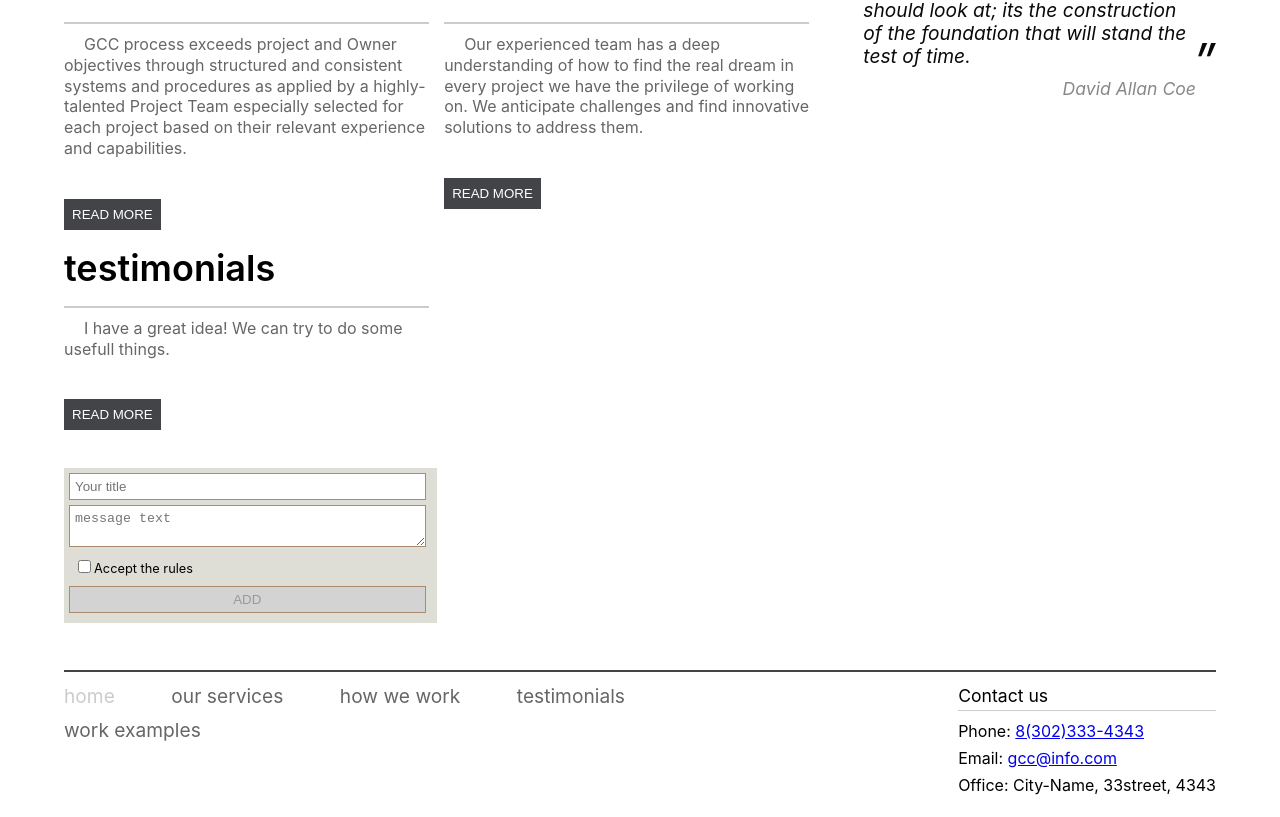
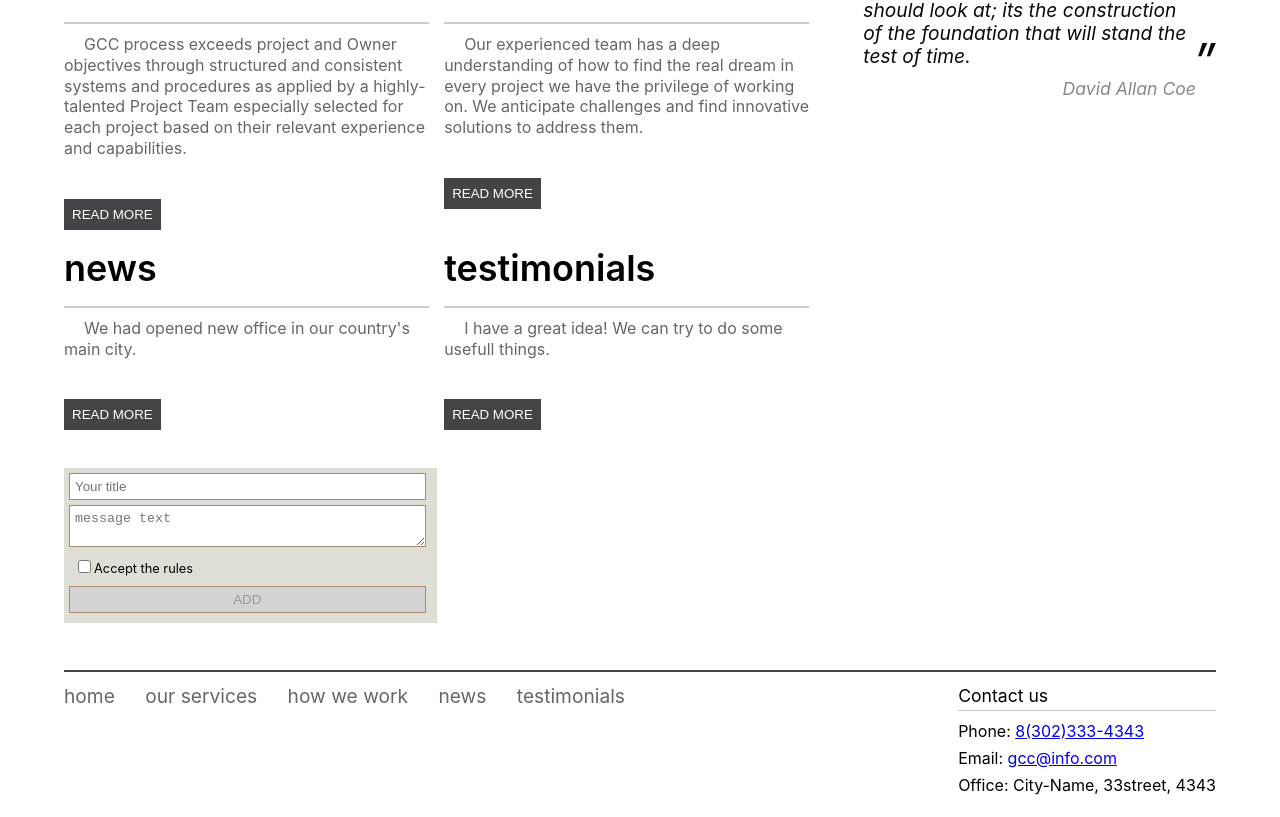
Before and after one commit to t-anpilov/testingSPA, a React (Create React App) app: page / in a window 1280 px wide. Shown: the part 664-1481 px from the top of the page. Built offline with nearby package versions, Linux system fonts and the light colour scheme.

Commit message:
prepair app to us routing

```diff
--- a/public/data/articlesBase.json
+++ b/public/data/articlesBase.json
@@ -13,6 +13,12 @@
     },
     {
         "id": 3,
+        "title": "news",
+        "text": "We had opened new office in our country's main city.",
+        "additional_text": "Huge, representational and beautiful building you can see on the banch of the river"
+    },
+    {
+        "id": 4,
         "title": "testimonials",
         "text": "I have a great idea! We can try to do some usefull things.",
         "additional_text": "It's about environmental protection."
--- a/src/App.css
+++ /dev/null
@@ -1,250 +0,0 @@
-#root {
-  width: 90%;
-  max-width: 1200px;
-  margin: 0 auto;
-}
-header {
-  height: 90px;
-  margin-bottom: 10px;
-  display: flex;
-  align-items: center;
-}
-header nav {
-  width: 50%;
-}
-header ul {
-  display: flex;
-  flex-flow: row wrap;
-  width: 100%;
-  justify-content: space-between;
-}
-.menu_item {
-  display: block;
-  text-align: center;
-}
-.footer_item a,
-.menu_item a {
-  font-size: 1.2rem;
-  outline: none;
-  color: #666;
-  cursor: pointer;
-  text-decoration: none;
-}
-.menu_item {
-  display: flex;
-  align-items: center;
-  margin-right: 10px;
-
-}
-.footer_item.active a,
-.footer_item a:hover,
-.menu_item.active a,
-.menu_item a:hover {
-  color: #ccc;
-  transition: color 0.3s ease-in-out;
-}
-.footer_item.active a,
-.menu_item.active a {
-  cursor: default;
-}
-h1 {
-  display: inline-block;
-  width: 55%;
-  z-index: 1;
-  font: 700 2.25rem / 1.3 'Segoe UI'
-}
-.banners {
-  display: flex;
-  justify-content: space-between;
-  margin-bottom: 10px;
-}
-.page_phrase {
-  position: relative;
-  width: 65%;
-  height: 500px;
-  background-image: url(img/guan.jpg);
-  background-size: 1000px 500px;
-}
-.page_phrase h2 {
-  position: absolute;
-  bottom: 25px;
-  left: 25px;
-  color: #fff;
-  font: 300 2.5rem / 1 'Segoe UI';
-}
-.page_phrase span {
-  display: inline-block;
-  margin-bottom: 10px;
-  padding: 0 15px 7px 15px;
-  background-color: rgba(39, 37, 37, 0.74);
-}
-.banner {
-  width: 33%;
-  height: 500px;
-  background-image: url(img/guan2.jpg);
-  background-size: 500px 500px;
-}
-
-
-
-/*---------MAIN-----------*/
-main {
-  display: flex;
-  justify-content: space-between;
-  margin-bottom: 10px;
-}
-.home_page {
-  width: 100%;
-}
-.articles-wrap {
-  display: flex;
-  flex-flow: row wrap;
-  justify-content: space-between;
-  width: 100%;
-}
-.article-item {
-  width: 49%;
-}
-.article_title {
-  font-weight: 600;
-  font-size: 2.25rem;
-  padding: 20px 0;
-  border-bottom: 2px solid #ccc;
-  margin-bottom: 10px;
-}
-.article-content {
-  margin-bottom: 40px;
-}
-.article-content p {
-  margin-bottom: 20px;
-  color: #666;
-  font-size: 1rem;
-  line-height: 1.3;
-  text-indent: 1.25rem;
-}
-.article-item button {
-  text-transform: uppercase;
-  color: white;
-  padding: 8px;
-  border: 0;
-  outline: none;
-  cursor: pointer;
-  transition: background-color 0.2s ease-in-out;
-  background-color: rgba(39, 41, 44, 0.87);
-}
-.article-item button:hover {
-  background-color: #ccc;
-}
-
-/*-----------------------------------------*/
-aside {
-  width: 50%;
-  margin-left: 34px;
-}
-aside .quote_mark {
-  position: absolute;
-  font-size: 3rem;
-  line-height: 0.5;
-}
-aside .quote_mark:first-of-type {
-  top: 3px;
-  left: -4px;
-}
-aside .quote_mark:last-of-type {
-  right: 0;
-  bottom: 26px;
-}
-aside .quote {
-  position: relative;
-  padding: 0 20px;
-  margin-top: 30px;
-  color: #0a0a0a;
-  line-height: 1.2;
-  font-size: 1.2rem;
-  font-style: italic;
-}
-aside .author {
-  margin-top: 10px;
-  color: #888;
-  text-align: right;
-  font-style: italic;
-  font-size: 1.1rem;
-}
-
-.articl_num {
-  margin: 25px 0 0 0;
-  font-weight: 400;
-}
-
-
-
-/*----------FOOTER-----------*/
-footer {
-  display: flex;
-  flex-flow: row wrap;
-  justify-content: space-between;
-  height: 130px;
-  padding-top: 15px;
-  border-top: 2px solid rgba(39, 41, 44, 0.87);
-}
-
-footer nav {
-  width: 50%;
-}
-
-footer ul {
-  display: flex;
-  flex-flow: row wrap;
-  width: 100%;
-  justify-content: space-between;
-}
-
-footer .menu_item {
-  display: inline-block;
-  margin: 0 15px 15px 0;
-}
-
-footer h3 {
-  margin-bottom: 10px;
-  padding-bottom: 5px;
-  font-size: 1.1rem;
-  border-bottom: 1px solid #ccc;
-}
-
-footer address p {
-   margin-bottom: 7px;
-   line-height: 1.25;
-}
-
-/*____________FORM____________*/
-
-.add{
-  margin: 5% 50% 5% 0%;
-  background-color: rgb(223, 222, 214);
-  padding: 5px;
-}
-
-.add_title, .add_text, .add_but, .add_check {
-  display: block;
-  margin: 0 5px 5px 0;
-  padding: 5px;
-  width: 95%;
-  border: 1px solid rgb(170, 139, 111);
-}
-
-.add_check {
-  border:none;
-  font-size: 0.8rem;
-}
-
-.add_but {
-  box-sizing: content-box;
-  color: #FFF;
-  text-transform: uppercase;
-  background-color: rgb(52, 59, 65);
-}
-
-.add_but:disabled {
-  color: #999;
-  background-color: lightgrey;
-}
--- a/src/components/navBar.js
+++ b/src/components/navBar.js
@@ -1,25 +1,30 @@
 import React from 'react';
 
 class NavBar extends React.Component {
+    renderItems() {
+        const itemNames = [
+            {id:1,name:"home"},
+            {id:2,name:"our services"},
+            {id:3,name:"how we work"},
+            {id:4,name:"news"},
+            {id:5,name:"testimonials"}
+        ]
+
+        return itemNames.map((item) => {
+            return (
+                <li className="menu_item" key={item.id}>
+                    <div title={item.name} className={item.name.replace(/\s/g, '')}>
+                        {item.name}
+                    </div>
+                </li>
+            )
+        })
+    }
     render() {
         return (
             <nav id="header_nav">
             <ul>
-                <li className="menu_item home active">
-                    <a href="#home" title="Home">home</a>
-                </li>
-                <li className="menu_item about">
-                    <a href="#our_services" title="Our services">our services</a>
-                </li>
-                <li className="menu_item how">
-                    <a href="#how" title="How we work">how we work</a>
-                </li>
-                <li className="menu_item test">
-                    <a href="#testimonials" title="Testimonials">testimonials</a>
-                </li>
-                <li className="menu_item example">
-                    <a href="#examples" title="Work examples">work examples</a>
-                </li>
+                {this.renderItems()}
             </ul>
         </nav>
         )
--- a/src/index.css
+++ b/src/index.css
@@ -1,14 +1,250 @@
-body {
-  margin: 0;
-  padding: 0;
-  font-family: -apple-system, BlinkMacSystemFont, "Segoe UI", "Roboto", "Oxygen",
-    "Ubuntu", "Cantarell", "Fira Sans", "Droid Sans", "Helvetica Neue",
-    sans-serif;
-  -webkit-font-smoothing: antialiased;
-  -moz-osx-font-smoothing: grayscale;
+#root {
+  width: 90%;
+  max-width: 1200px;
+  margin: 0 auto;
+}
+header {
+  height: 90px;
+  margin-bottom: 10px;
+  display: flex;
+  align-items: center;
+}
+header nav {
+  width: 50%;
+}
+header ul {
+  display: flex;
+  flex-flow: row wrap;
+  width: 100%;
+  justify-content: space-between;
+}
+.menu_item {
+  display: block;
+  text-align: center;
+}
+.footer_item div,
+.menu_item div {
+  font-size: 1.2rem;
+  outline: none;
+  color: #666;
+  cursor: pointer;
+  text-decoration: none;
+}
+.menu_item {
+  display: flex;
+  align-items: center;
+  margin-right: 10px;
+
+}
+.footer_item.active div,
+.footer_item div:hover,
+.menu_item.active div,
+.menu_item div:hover {
+  color: #ccc;
+  transition: color 0.3s ease-in-out;
+}
+.footer_item.active div,
+.menu_item.active div {
+  cursor: default;
+}
+h1 {
+  display: inline-block;
+  width: 55%;
+  z-index: 1;
+  font: 700 2.25rem / 1.3 'Segoe UI'
+}
+.banners {
+  display: flex;
+  justify-content: space-between;
+  margin-bottom: 10px;
+}
+.page_phrase {
+  position: relative;
+  width: 65%;
+  height: 500px;
+  background-image: url(img/guan.jpg);
+  background-size: 1000px 500px;
+}
+.page_phrase h2 {
+  position: absolute;
+  bottom: 25px;
+  left: 25px;
+  color: #fff;
+  font: 300 2.5rem / 1 'Segoe UI';
+}
+.page_phrase span {
+  display: inline-block;
+  margin-bottom: 10px;
+  padding: 0 15px 7px 15px;
+  background-color: rgba(39, 37, 37, 0.74);
+}
+.banner {
+  width: 33%;
+  height: 500px;
+  background-image: url(img/guan2.jpg);
+  background-size: 500px 500px;
 }
 
-code {
-  font-family: source-code-pro, Menlo, Monaco, Consolas, "Courier New",
-    monospace;
+
+
+/*---------MAIN-----------*/
+main {
+  display: flex;
+  justify-content: space-between;
+  margin-bottom: 10px;
 }
+.home_page {
+  width: 100%;
+}
+.articles-wrap {
+  display: flex;
+  flex-flow: row wrap;
+  justify-content: space-between;
+  width: 100%;
+}
+.article-item {
+  width: 49%;
+}
+.article_title {
+  font-weight: 600;
+  font-size: 2.25rem;
+  padding: 20px 0;
+  border-bottom: 2px solid #ccc;
+  margin-bottom: 10px;
+}
+.article-content {
+  margin-bottom: 40px;
+}
+.article-content p {
+  margin-bottom: 20px;
+  color: #666;
+  font-size: 1rem;
+  line-height: 1.3;
+  text-indent: 1.25rem;
+}
+.article-item button {
+  text-transform: uppercase;
+  color: white;
+  padding: 8px;
+  border: 0;
+  outline: none;
+  cursor: pointer;
+  transition: background-color 0.2s ease-in-out;
+  background-color: rgba(39, 41, 44, 0.87);
+}
+.article-item button:hover {
+  background-color: #ccc;
+}
+
+/*-----------------------------------------*/
+aside {
+  width: 50%;
+  margin-left: 34px;
+}
+aside .quote_mark {
+  position: absolute;
+  font-size: 3rem;
+  line-height: 0.5;
+}
+aside .quote_mark:first-of-type {
+  top: 3px;
+  left: -4px;
+}
+aside .quote_mark:last-of-type {
+  right: 0;
+  bottom: 26px;
+}
+aside .quote {
+  position: relative;
+  padding: 0 20px;
+  margin-top: 30px;
+  color: #0a0a0a;
+  line-height: 1.2;
+  font-size: 1.2rem;
+  font-style: italic;
+}
+aside .author {
+  margin-top: 10px;
+  color: #888;
+  text-align: right;
+  font-style: italic;
+  font-size: 1.1rem;
+}
+
+.articl_num {
+  margin: 25px 0 0 0;
+  font-weight: 400;
+}
+
+
+
+/*----------FOOTER-----------*/
+footer {
+  display: flex;
+  flex-flow: row wrap;
+  justify-content: space-between;
+  height: 130px;
+  padding-top: 15px;
+  border-top: 2px solid rgba(39, 41, 44, 0.87);
+}
+
+footer nav {
+  width: 50%;
+}
+
+footer ul {
+  display: flex;
+  flex-flow: row wrap;
+  width: 100%;
+  justify-content: space-between;
+}
+
+footer .menu_item {
+  display: inline-block;
+  margin: 0 15px 15px 0;
+}
+
+footer h3 {
+  margin-bottom: 10px;
+  padding-bottom: 5px;
+  font-size: 1.1rem;
+  border-bottom: 1px solid #ccc;
+}
+
+footer address p {
+   margin-bottom: 7px;
+   line-height: 1.25;
+}
+
+/*____________FORM____________*/
+
+.add{
+  margin: 5% 50% 5% 0%;
+  background-color: rgb(223, 222, 214);
+  padding: 5px;
+}
+
+.add_title, .add_text, .add_but, .add_check {
+  display: block;
+  margin: 0 5px 5px 0;
+  padding: 5px;
+  width: 95%;
+  border: 1px solid rgb(170, 139, 111);
+}
+
+.add_check {
+  border:none;
+  font-size: 0.8rem;
+}
+
+.add_but {
+  box-sizing: content-box;
+  color: #FFF;
+  text-transform: uppercase;
+  background-color: rgb(52, 59, 65);
+}
+
+.add_but:disabled {
+  color: #999;
+  background-color: lightgrey;
+}
--- a/src/index.js
+++ b/src/index.js
@@ -1,7 +1,9 @@
 import React from 'react';
 import ReactDOM from 'react-dom';
 import './reset.css';
-import App from './App';
+import './index.css';
+import './media.css';
+import App from './containers/App';
 import * as serviceWorker from './serviceWorker';
 
 ReactDOM.render(<App />, document.getElementById('root'));
--- a/src/media.css
+++ b/src/media.css
@@ -73,15 +73,15 @@
         display: block;
         margin-bottom: 5px;
     }
-    .menu_item a {
+    .menu_item div {
         display: block;
         width: 100%;
         padding: 5px 0;
         border: 1px solid #ccc;
         text-transform: uppercase;
     }
-    .menu_item.active a,
-    .menu_item a:hover {
+    .menu_item.active div,
+    .menu_item div:hover {
         font-size: 1.2rem;
     }
 
--- a/src/reset.css
+++ b/src/reset.css
@@ -25,7 +25,13 @@ footer, header, hgroup, menu, nav, section {
 }
 body {
 	line-height: 1;
-    font-family: -apple-system, BlinkMacSystemFont, 'Segoe UI', Roboto, Oxygen, Ubuntu, Cantarell, 'Open Sans', 'Helvetica Neue', sans-serif;
+    margin: 0;
+  	padding: 0;
+  	font-family: -apple-system, BlinkMacSystemFont, "Segoe UI", "Roboto", "Oxygen",
+    	"Ubuntu", "Cantarell", "Fira Sans", "Droid Sans", "Helvetica Neue",
+    	sans-serif;
+    -webkit-font-smoothing: antialiased;
+    -moz-osx-font-smoothing: grayscale;
 }
 ol, ul {
 	list-style: none;
```
Also changed, not shown: src/containers/App.js (renamed from src/App.js, +4 -6 lines), 1 other file (tests, documents, lock files or other folders).
